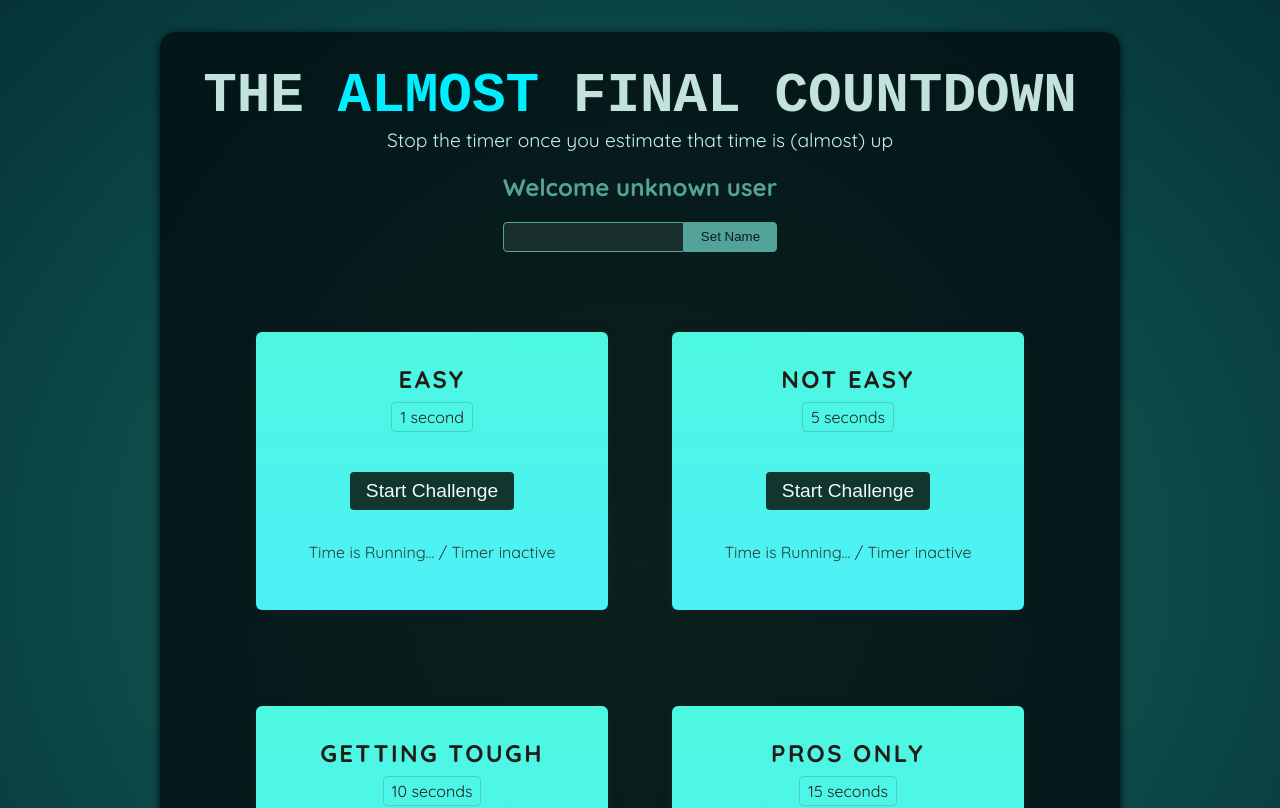
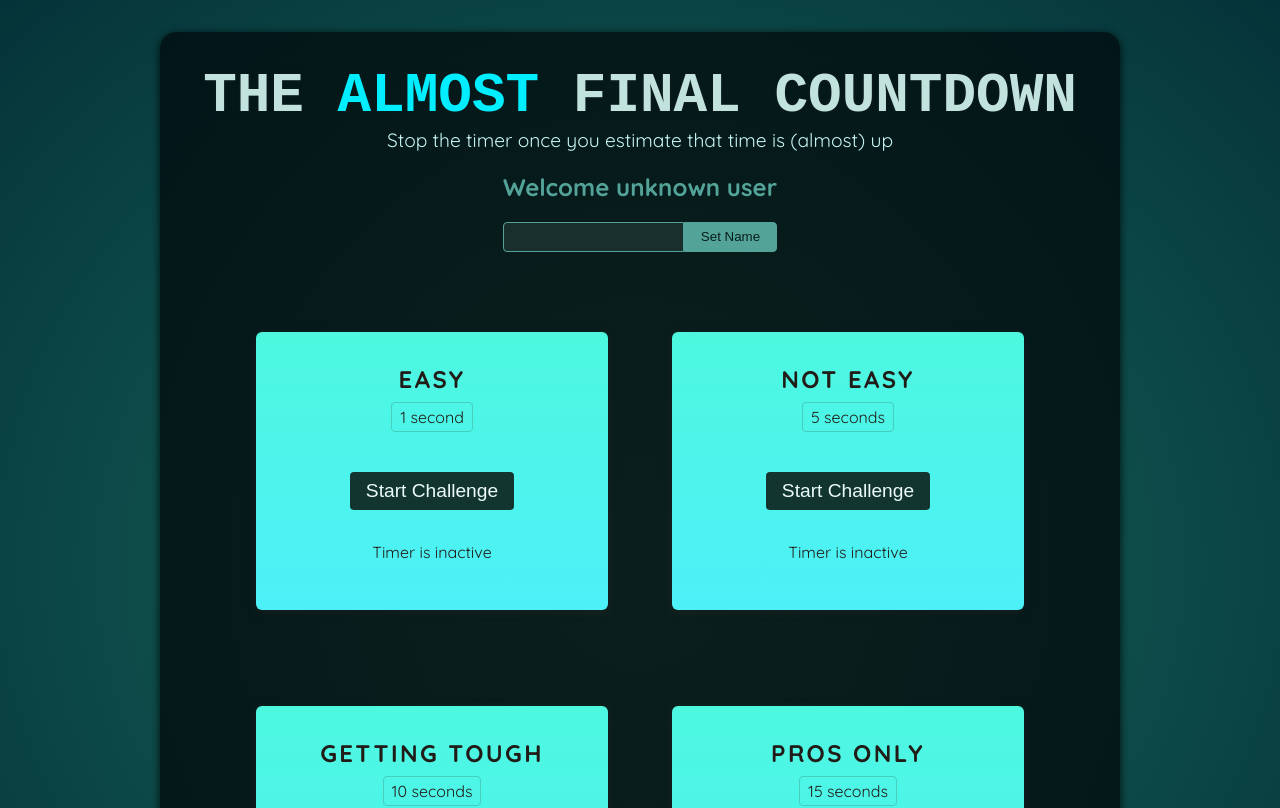
Before and after one commit to ensarvragic/Timer-App, a React (Vite) app: page / in a window 1280 px wide. Shown: the top 808 px of the page. Built offline with nearby package versions, Linux system fonts and the light colour scheme; a web font is replaced by a local one.

Commit message:
added logic into timer

```diff
--- a/src/components/TimerChallenge.jsx
+++ b/src/components/TimerChallenge.jsx
@@ -1,18 +1,38 @@
+import { useState } from "react";
+
+let timer;
+
 export default function TimerChallenge({ title, targetTime }) {
-    return(
+  const [timerStarted, setTimerStarted] = useState(false);
+  const [timeExpired, setTimeExpired] = useState(false);
+
+  const handleStart = () => {
+    timer = setTimeout(() => {
+      setTimeExpired(true);
+    }, targetTime * 1000);
+
+    setTimerStarted(true);
+  };
+
+  const handleStop = () => {
+    clearTimeout(timer);
+    setTimerStarted(false)
+  };
+  return (
     <section className="challenge">
       <h2>{title}</h2>
+      {timeExpired && <p>You Lost!</p>}
       <p className="challenge-time">
-                {targetTime} second{targetTime > 1 ? 's' : ''}
+        {targetTime} second{targetTime > 1 ? "s" : ""}
       </p>
       <p>
-                <button>
-                    Start Challenge
+        <button onClick={timerStarted ? handleStop : handleStart}>
+          {timerStarted ? 'Stop' : 'Start'} Challenge
         </button>
       </p>
-            <p className="active">
-                Time is Running... / Timer inactive
+      <p className={timerStarted ? 'active' : undefined}>
+        {timerStarted ? 'Time is Running...' : 'Timer is inactive'}
       </p>
     </section>
-    )
+  );
 }
```
Lines whose indentation alone changed are shown as unchanged.
